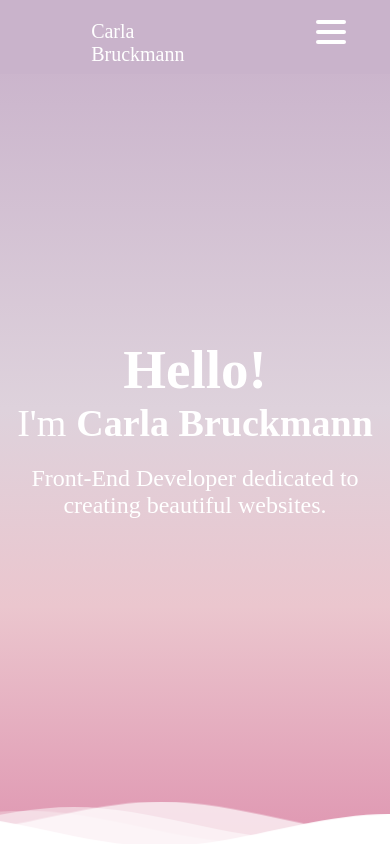
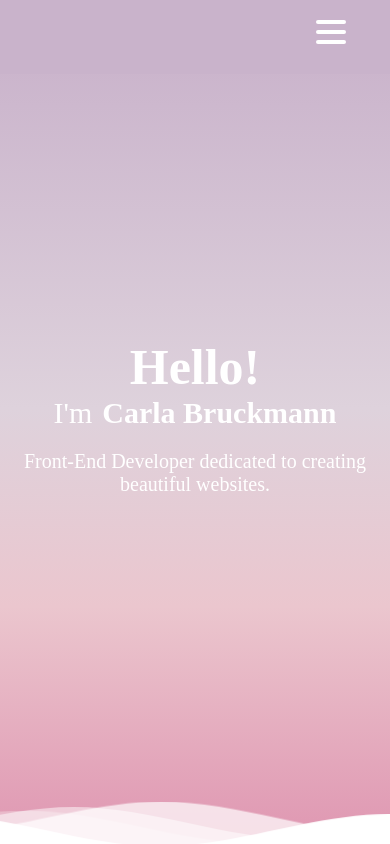
Before and after one commit to CarlaBruckmann/Portfolio, a plain HTML site: page index.html in a window 390 px wide. Shown: the top 844 px of the page. Drawn offline with Linux system fonts and the light colour scheme; a web font is replaced by a local one.

Commit message:
fix(app) responsive header and welcome section

```diff
--- a/assets/css/home.css
+++ b/assets/css/home.css
@@ -41,6 +41,7 @@ h2,
 h4 {
   font-family: var(--font-family-title);
   font-weight: 700;
+  text-align: center;
 }
 h3 {
   font-family: var(--font-family-title);
@@ -215,6 +216,7 @@ ul li a {
 }
 #welcome-section #title-welcome-section .wrapper-title-welcome-section h3 {
   font-size: 36px;
+  text-align: center;
   animation: opacity3 4s;
 }
 @keyframes opacity3 {
--- a/assets/css/responsive.css
+++ b/assets/css/responsive.css
@@ -39,9 +39,14 @@
 }
 
 @media screen and (max-width: 767px) {
+  nav {
+    width: 100%;
+  }
   .wrapper-header {
     margin-top: 15px;
-    align-items: start;
+  }
+  .wrapper-header .logo {
+    display: none;
   }
   ul li {
     width: 100%;
@@ -74,7 +79,6 @@
   }
   #welcome-section #title-welcome-section .wrapper-title-welcome-section h1 {
     font-size: 60px;
-
     transition: var(--transition);
   }
   #welcome-section #title-welcome-section .wrapper-title-welcome-section p {
@@ -128,22 +132,21 @@
 
 @media screen and (max-width: 540px) {
   #welcome-section #title-welcome-section .wrapper-title-welcome-section h1 {
-    font-size: 55px;
+    font-size: 50px;
     transition: var(--transition);
   }
   #welcome-section #title-welcome-section .wrapper-title-welcome-section p {
-    font-size: 38px;
+    font-size: 30px;
     transition: var(--transition);
   }
   .title-section h2,
   #welcome-section #title-welcome-section .wrapper-title-welcome-section h2,
   #projects #cards .project-tile h4 {
-    font-size: 38px;
+    font-size: 30px;
     transition: var(--transition);
   }
   #welcome-section #title-welcome-section .wrapper-title-welcome-section h3 {
-    font-size: 24px;
-    text-align: center;
+    font-size: 20px;
     padding: 0 15px 0 15px;
     transition: var(--transition);
   }
```
